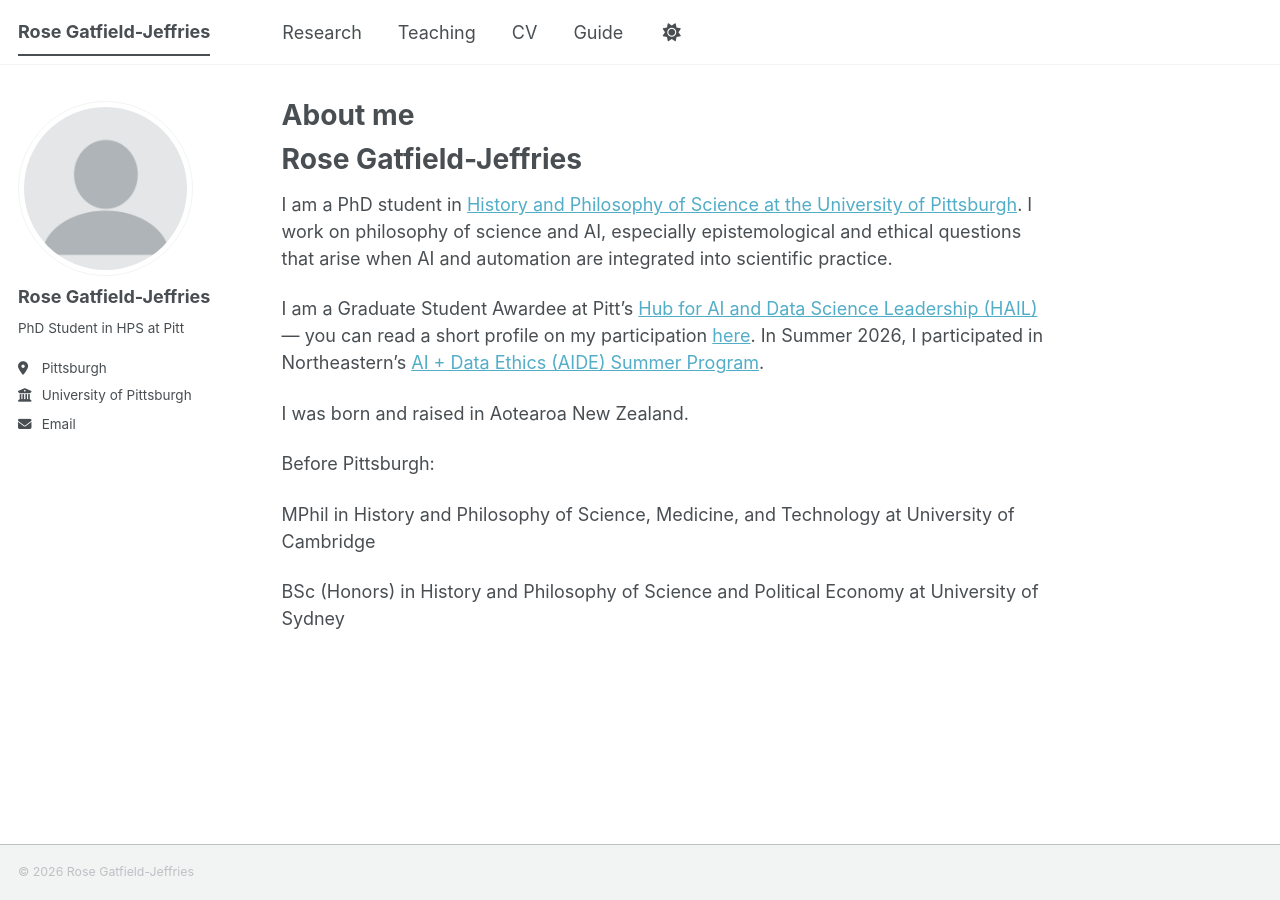
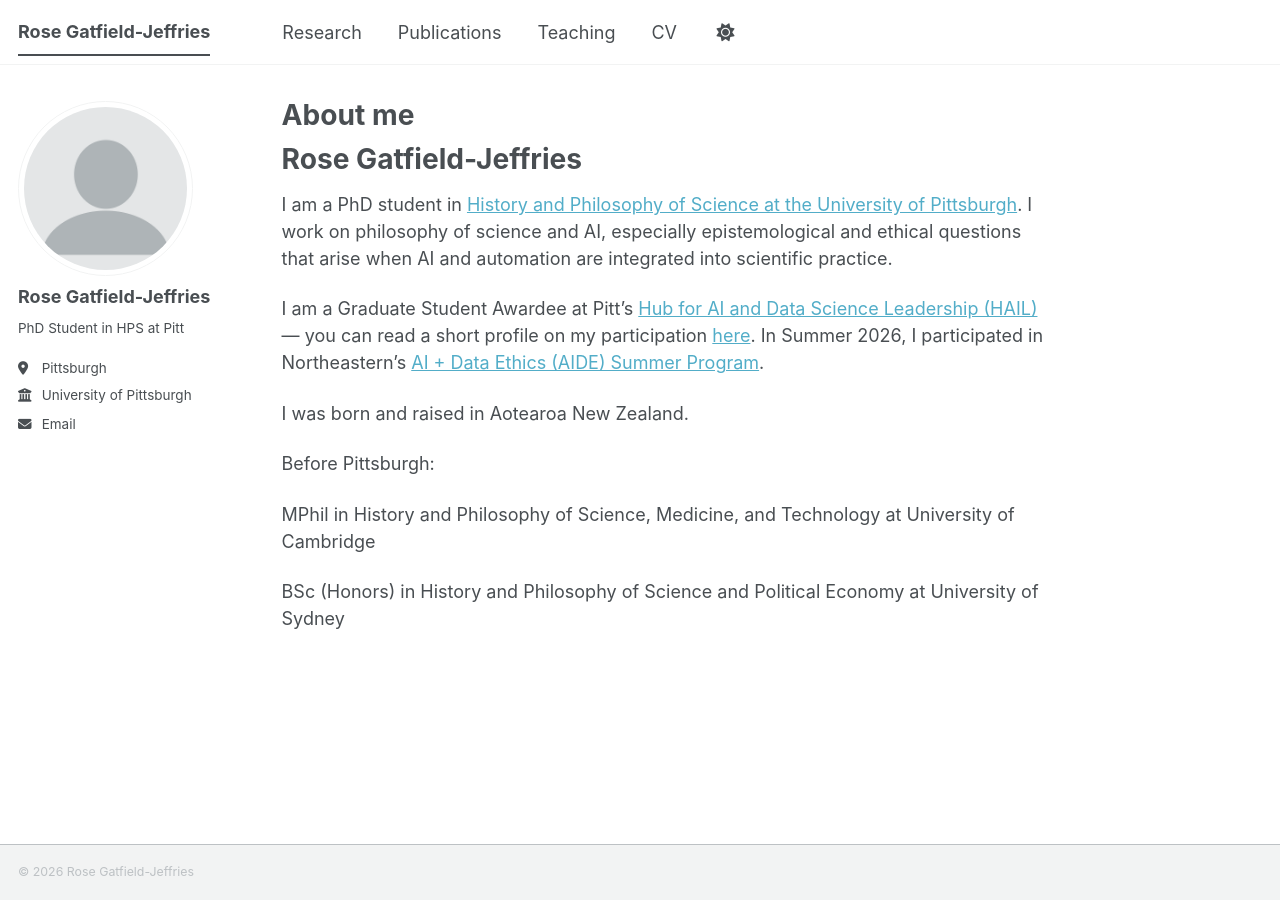
Before and after one commit to rose0930/rosegatfieldjeffries.github.io, a Jekyll site: the page built from _pages/about.md, in a window 1280 px wide. Built offline with Jekyll 4.4.1, drawn with Linux system fonts in a browser that asks for light colours; a style sheet for code colours, icons or effects is not loaded; a file with an impossible date is left out.

Commit message:
Update navigation.yml

```diff
--- a/_data/navigation.yml
+++ b/_data/navigation.yml
@@ -9,6 +9,9 @@
 
 main:
   - title: "Research"
+    url: /research/
+
+  - title: "Publications"
     url: /publications/
 
   - title: "Teaching"
@@ -16,6 +19,3 @@ main:
 
   - title: "CV"
     url: /cv/
-
-  - title: "Guide"
-    url: /markdown/
```
